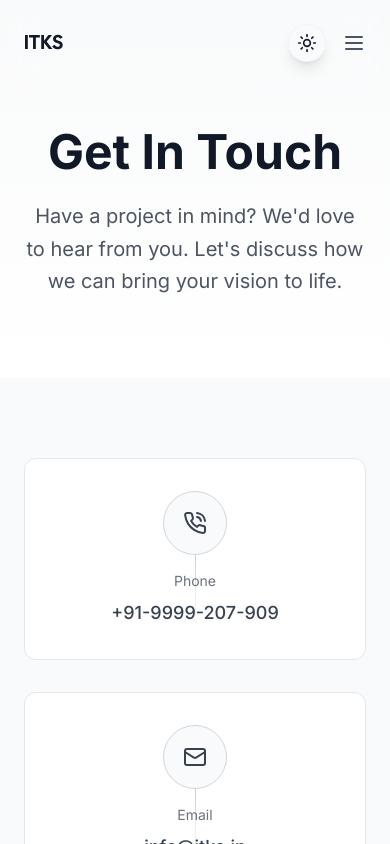
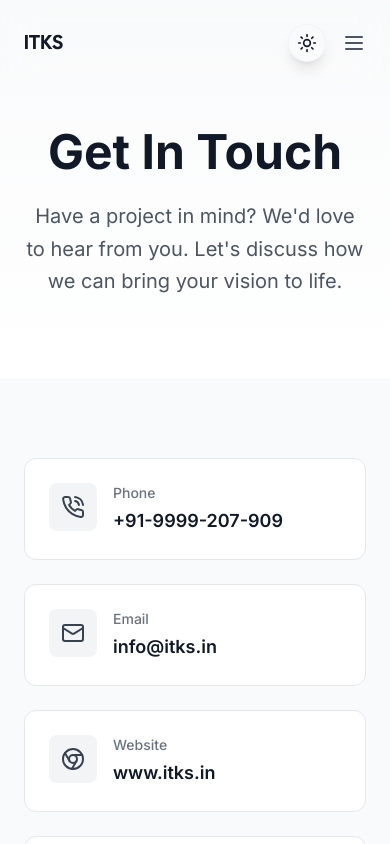
Before and after one commit to sarthchawla/ITKS, a Next.js app: page /contact in a window 390 px wide. Shown: the top 844 px of the page. Built offline with nearby package versions, Linux system fonts and the light colour scheme; what tailwindcss-debug-screens would draw is missing.

Commit message:
Refactor ContactPage layout and styling for improved responsiveness and visual consistency. Update grid structure and enhance card design with better accessibility features and hover effects.

```diff
--- a/app/contact/page.tsx
+++ b/app/contact/page.tsx
@@ -88,7 +88,7 @@ export default function ContactPage() {
       {/* Contact Info Cards */}
       <section className="py-20 px-6 bg-gray-50 dark:bg-zinc-900">
         <div className="container mx-auto">
-          <div className="grid grid-cols-1 md:grid-cols-2 lg:grid-cols-4 gap-8 mb-20">
+          <div className="grid grid-cols-1 md:grid-cols-2 gap-6 mb-20 max-w-4xl mx-auto">
             {contactInfo.map((info, index) => (
               <motion.div
                 key={index}
@@ -96,32 +96,30 @@ export default function ContactPage() {
                 animate={{ opacity: 1, y: 0 }}
                 transition={{ duration: 0.6, delay: index * 0.1 }}
               >
-                <Card>
-                  <Link
-                    href={info.href}
-                    target={info.href.startsWith("http") ? "_blank" : "_self"}
-                    className="p-8 relative flex flex-col items-center gap-4 duration-700 group"
-                  >
-                    <span
-                      className="absolute w-px h-2/3 bg-gradient-to-b from-gray-400 via-gray-400/50 to-transparent dark:from-zinc-500 dark:via-zinc-500/50"
-                      aria-hidden="true"
-                    />
-                    <span className="relative z-10 flex items-center justify-center w-16 h-16 text-sm duration-1000 border rounded-full text-gray-700 dark:text-zinc-200 group-hover:text-gray-900 dark:group-hover:text-white group-hover:bg-gray-100 dark:group-hover:bg-zinc-900 border-gray-300 dark:border-zinc-500 bg-gray-50 dark:bg-zinc-900 group-hover:border-gray-400 dark:group-hover:border-zinc-200">
+                <Link
+                  href={info.href}
+                  target={info.href.startsWith("http") ? "_blank" : "_self"}
+                  className="block bg-white dark:bg-zinc-800/50 border border-gray-200 dark:border-zinc-700 rounded-xl p-6 hover:shadow-lg dark:hover:shadow-none hover:border-gray-300 dark:hover:border-zinc-600 transition-all duration-300 group"
+                >
+                  <div className="flex items-start gap-4">
+                    <div className="flex-shrink-0 w-12 h-12 flex items-center justify-center rounded-lg bg-gray-100 dark:bg-zinc-900 text-gray-700 dark:text-zinc-300 group-hover:bg-gray-900 dark:group-hover:bg-white group-hover:text-white dark:group-hover:text-black transition-all duration-300">
                       {info.icon}
-                    </span>
-                    <div className="z-10 flex flex-col items-center">
-                      <span className="text-sm text-gray-500 dark:text-zinc-500 mb-2">{info.title}</span>
+                    </div>
+                    <div className="flex-1 min-w-0">
+                      <h3 className="text-sm font-medium text-gray-500 dark:text-zinc-500 mb-1">
+                        {info.title}
+                      </h3>
                       {info.details.map((detail, idx) => (
-                        <span
+                        <p
                           key={idx}
-                          className="text-lg font-medium duration-150 text-gray-700 dark:text-zinc-200 group-hover:text-gray-900 dark:group-hover:text-white text-center"
+                          className="text-lg font-semibold text-gray-900 dark:text-white group-hover:text-gray-700 dark:group-hover:text-zinc-200 transition-colors truncate"
                         >
                           {detail}
-                        </span>
+                        </p>
                       ))}
                     </div>
-                  </Link>
-                </Card>
+                  </div>
+                </Link>
               </motion.div>
             ))}
           </div>
```
